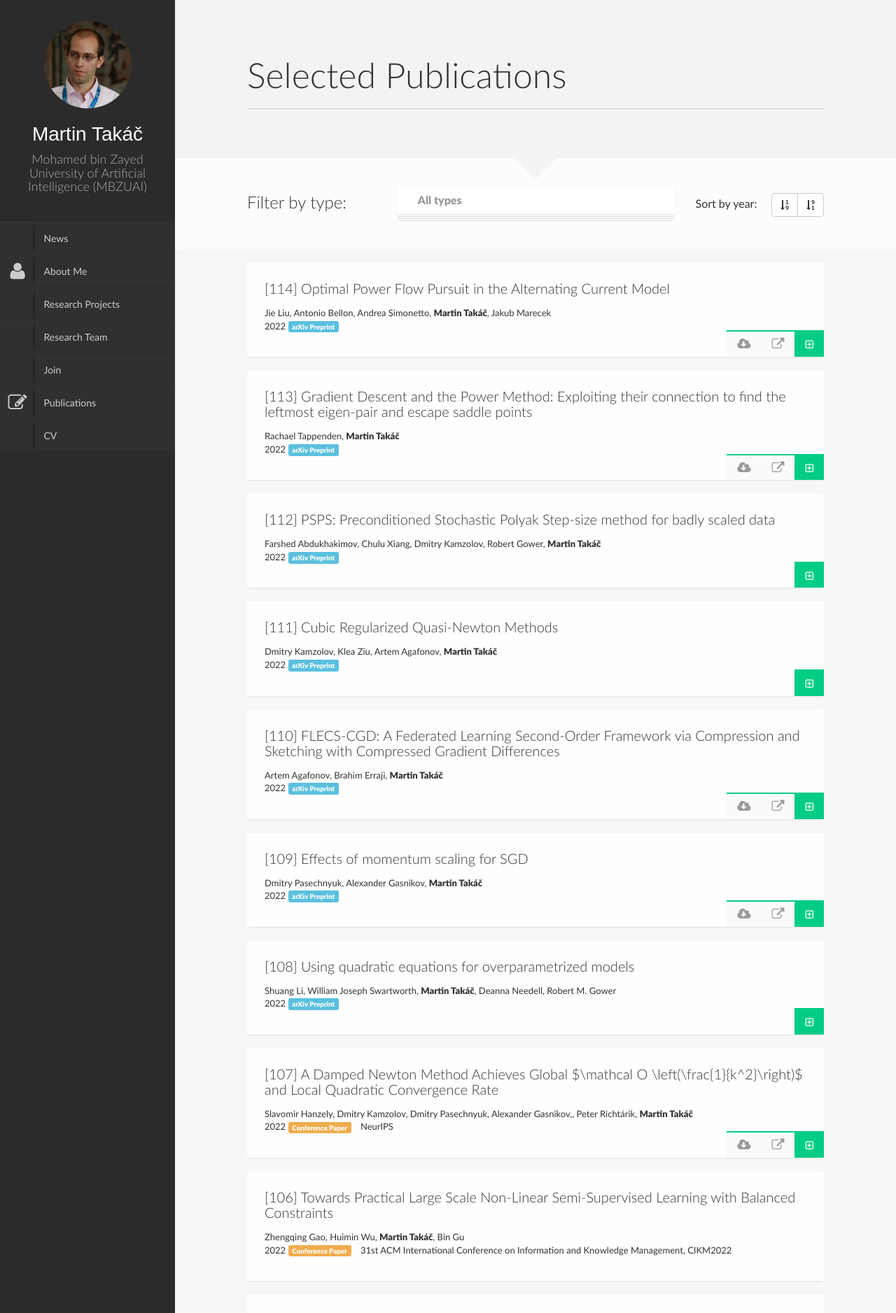
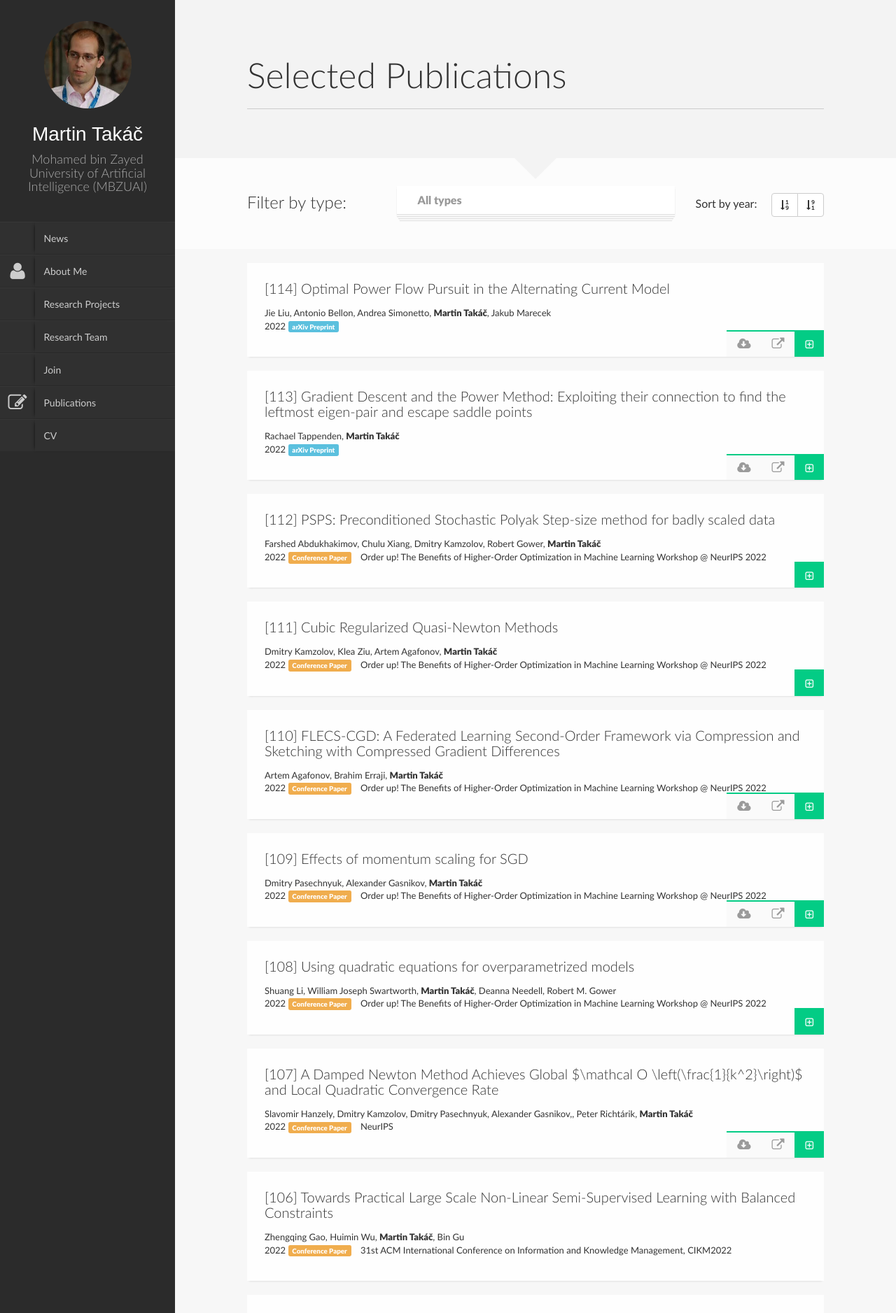
Before and after one commit to martintaki/takac.github.io, a Jekyll site: the page built from Publications.html, in a window 1280 px wide. Shown: the top 1877 px of the page at 70% size. Built offline with Jekyll 4.4.1, drawn with Linux system fonts in a browser that asks for light colours; nearby versions of some CDN libraries; library files that are not in the unit come from our copies.

Commit message:
update 11-16-2022

```diff
--- a/_data/papers.yaml
+++ b/_data/papers.yaml
@@ -58,9 +58,11 @@
     an estimate of a Hessian which is used as the preconditioner.'
   authors: "Farshed Abdukhakimov, Chulu Xiang, Dmitry Kamzolov, Robert Gower, <strong>Martin\
     \ Tak\xE1\u010D</strong>"
+  journal: Order up! The Benefits of Higher-Order Optimization in Machine Learning
+    Workshop @ NeurIPS 2022
   title: 'PSPS: Preconditioned Stochastic Polyak Step-size method for badly scaled
     data'
-  type: tpaper
+  type: cpaper
   year: '2022'
 - abstract: In this paper, we propose a Cubic Regularized L-BFGS. Cubic Regularized
     Newton outperforms the classical Newton method in terms of global performance.
@@ -71,8 +73,10 @@
     the points where classical Newton is diverging.
   authors: "Dmitry Kamzolov, Klea Ziu, Artem Agafonov, <strong>Martin Tak\xE1\u010D\
     </strong>"
+  journal: Order up! The Benefits of Higher-Order Optimization in Machine Learning
+    Workshop @ NeurIPS 2022
   title: Cubic Regularized Quasi-Newton Methods
-  type: tpaper
+  type: cpaper
   year: '2022'
 - abstract: 'In the recent paper FLECS (Agafonov et al, FLECS: A Federated Learning
     Second-Order Framework via Compression and Sketching), the second-order framework
@@ -84,11 +88,13 @@
     for stochastic optimization. Convergence guarantees are provided in strongly convex
     and nonconvex cases. Experiments show the practical benefit of proposed approach.'
   authors: "Artem Agafonov, Brahim Erraji, <strong>Martin Tak\xE1\u010D</strong>"
+  journal: Order up! The Benefits of Higher-Order Optimization in Machine Learning
+    Workshop @ NeurIPS 2022
   link: https://arxiv.org/abs/2210.09626
   pdf: https://arxiv.org/pdf/2210.09626
   title: 'FLECS-CGD: A Federated Learning Second-Order Framework via Compression and
     Sketching with Compressed Gradient Differences'
-  type: tpaper
+  type: cpaper
   year: '2022'
 - abstract: The paper studies the properties of stochastic gradient methods with preconditioning.
     We focus on momentum updated preconditioners with momentum coefficient $\beta$.
@@ -99,10 +105,12 @@
     $0.99...9$ at the arbitrariness of various authors. Finally, we propose the explicit
     constructive formulas for adaptive $\beta$ and step size values.
   authors: "Dmitry Pasechnyuk, Alexander Gasnikov, <strong>Martin Tak\xE1\u010D</strong>"
+  journal: Order up! The Benefits of Higher-Order Optimization in Machine Learning
+    Workshop @ NeurIPS 2022
   link: https://arxiv.org/abs/2210.11869
   pdf: https://arxiv.org/pdf/2210.11869
   title: Effects of momentum scaling for SGD
-  type: tpaper
+  type: cpaper
   year: '2022'
 - abstract: "Recently the SP (Stochastic Polyak step size) method has emerged as a\
     \ competitive adaptive method for setting the step sizes of SGD.  SP can be interpreted\
@@ -118,8 +126,10 @@
     \ regression. We also provide a convergence theory on sums-of-quadratics."
   authors: "Shuang Li, William Joseph Swartworth, <strong>Martin Tak\xE1\u010D</strong>,\
     \ Deanna Needell, Robert M. Gower"
+  journal: Order up! The Benefits of Higher-Order Optimization in Machine Learning
+    Workshop @ NeurIPS 2022
   title: Using quadratic equations for overparametrized models
-  type: tpaper
+  type: cpaper
   year: '2022'
 - abstract: In this paper, we present the first stepsize schedule for Newton method
     resulting in fast global and local convergence guarantees. In particular, we a)
```
